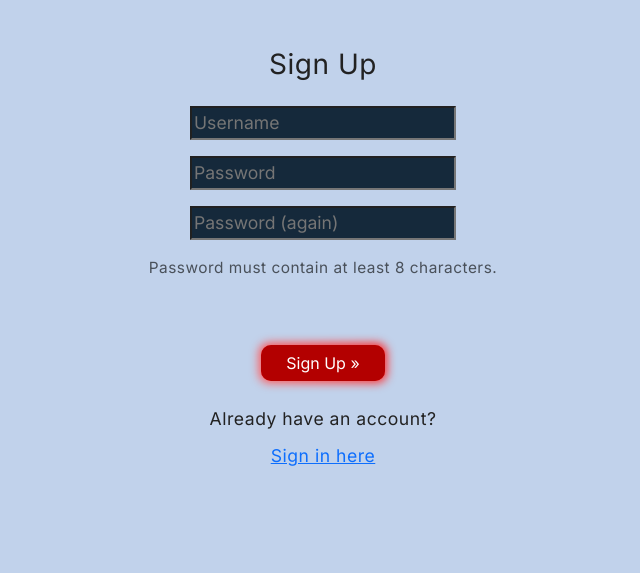
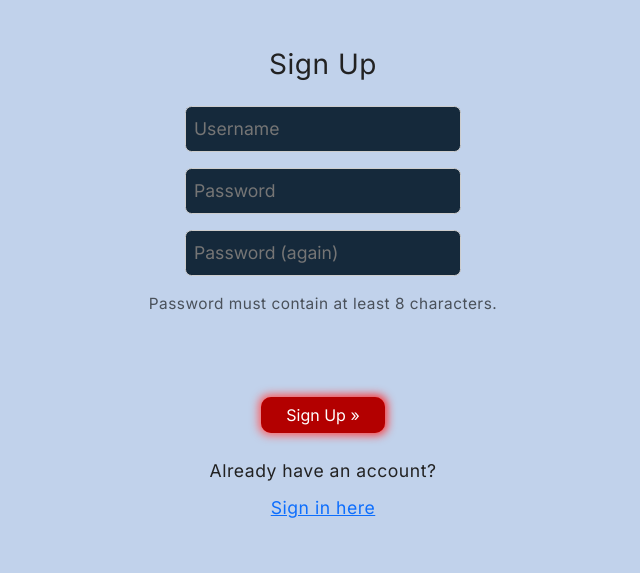
Before and after one commit to j0hanz/Team6-Feb25Hackathon, a Django app: page /accounts/signup/ in a window 1280 px wide. Shown: the part 66-639 px from the top of the page, without its empty margins (317-957 px from the left). Run offline with Django 5.2, Linux system fonts and the light colour scheme; some libraries are stand-ins or nearby versions; some web fonts are replaced.

Commit message:
Enhance form styling with improved input and textarea borders, padding, and form group layout

```diff
--- a/static/css/styles.css
+++ b/static/css/styles.css
@@ -41,6 +41,12 @@ textarea,
 select {
   background-color: var(--background-dark) !important;
   color: var(--color-dark) !important;
+}
+
+input, textarea, select {
+  border: 1px solid #ccc;
+  padding: 0.5rem;
+  border-radius: 6.5px;
 }
 
 body.default {
@@ -202,6 +208,12 @@ body.dark .footer .footer-link {
   display: inline-block;
 }
 
+.form-group {
+  display: flex !important;
+  flex-direction: column !important;
+  align-items: center !important;
+}
+
 .username-overlay {
   position: absolute;
   top: 0;
```
